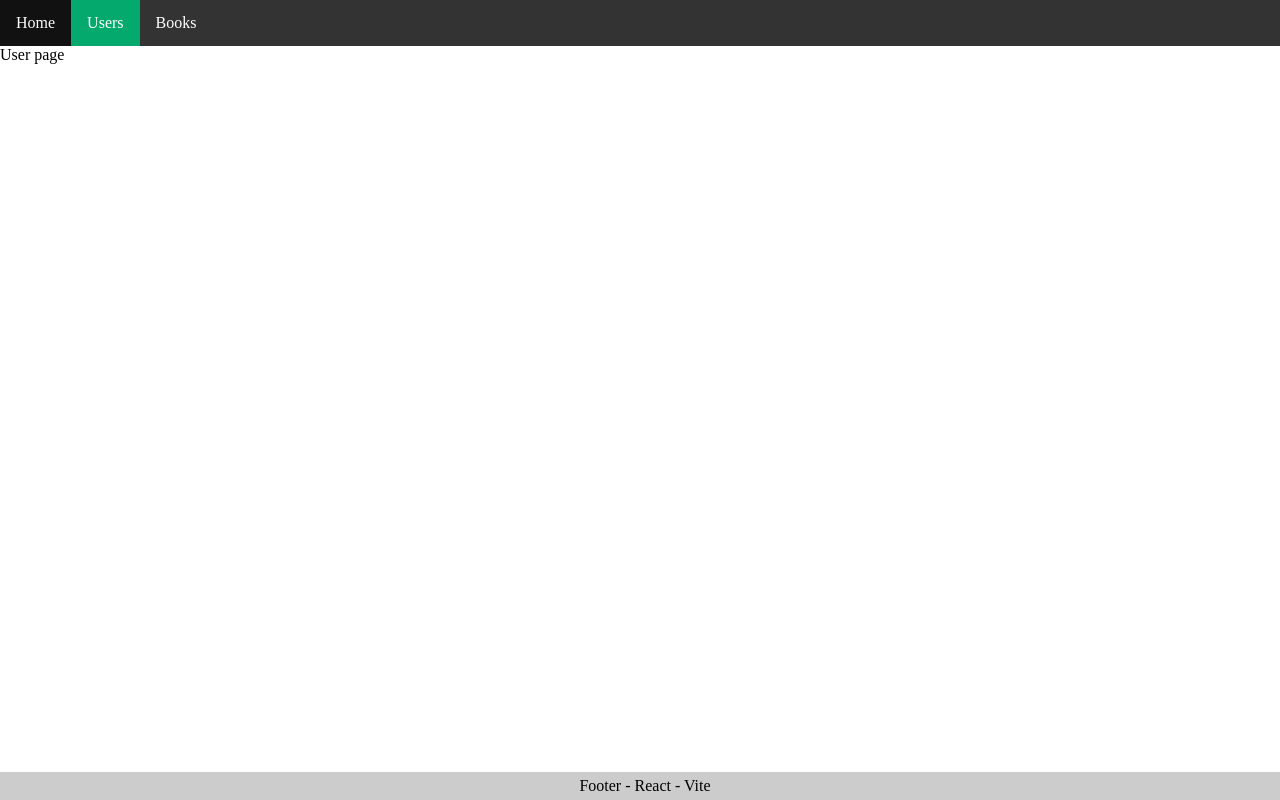
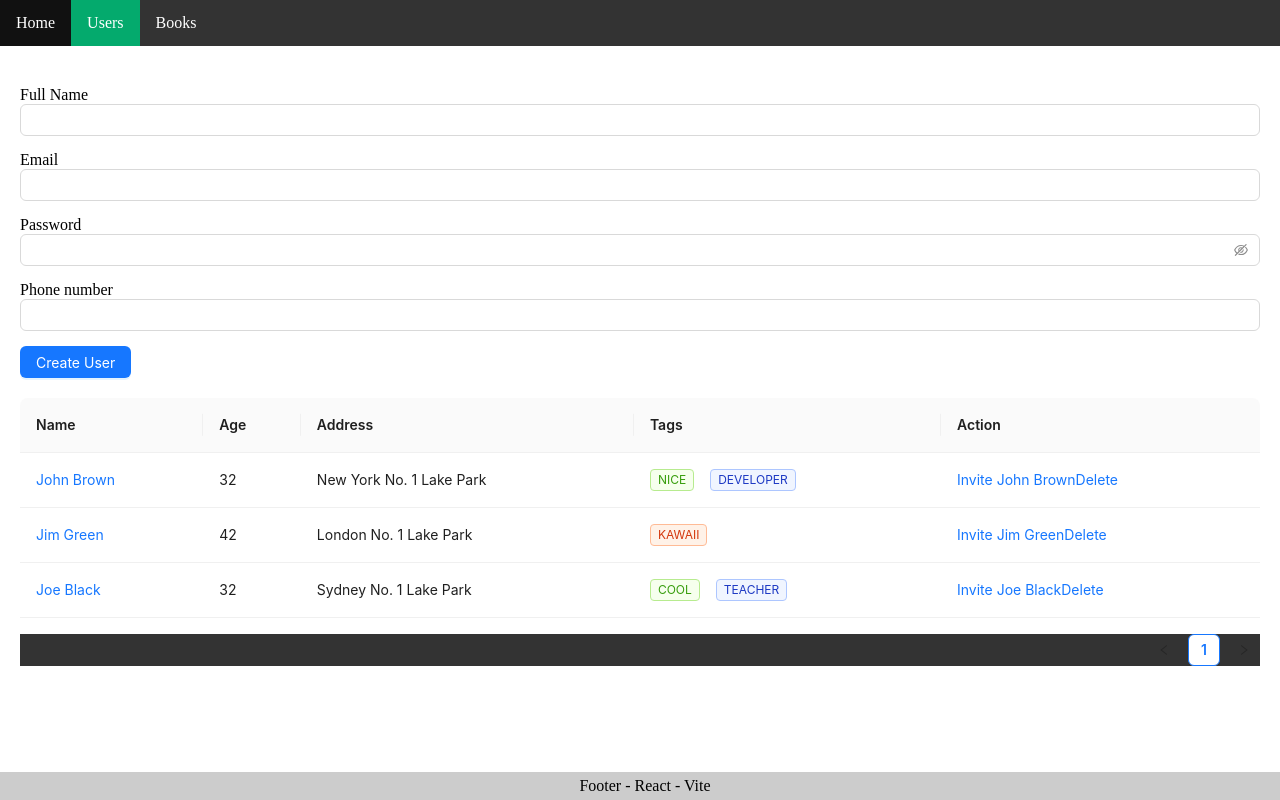
Before and after one commit to NguyenHuan2308/react-vite, a React (Vite) app: page /users in a window 1280 px wide. Built offline with nearby package versions, Linux system fonts and the light colour scheme.

Commit message:
video 67

```diff
--- a/package.json
+++ b/package.json
@@ -15,14 +15,17 @@
     "preview": "vite preview"
   },
   "dependencies": {
+    "@ant-design/icons": "5.3.7",
+    "antd": "5.18.1",
     "react": "18.3.1",
     "react-dom": "18.3.1",
     "react-router-dom": "6.23.1"
   },
   "devDependencies": {
+    "@swc/core-win32-x64-msvc": "^1.15.41",
     "@types/react": "18.3.3",
     "@types/react-dom": "18.3.0",
-    "@vitejs/plugin-react-swc": "3.7.0",
+    "@vitejs/plugin-react": "^4.7.0",
     "eslint": "8.57.0",
     "eslint-plugin-react": "7.34.2",
     "eslint-plugin-react-hooks": "4.6.2",
--- /dev/null
+++ b/src/components/user/user.form.jsx
@@ -0,0 +1,61 @@
+import { Button, Input } from "antd";
+import { useState } from "react";
+
+const UserForm = () => {
+    const [fullName, setFullName] = useState("");
+    const [email, setEmail] = useState("");
+    const [password, setPassword] = useState("");
+    const [phone, setPhone] = useState("");
+
+    const handleClickBtn = () => {
+        console.log(">>>>> check state", { fullName, email, password, phone });
+    };
+
+    return (
+        <div className="user-form" style={{ margin: "20px 0" }}>
+            <div
+                style={{
+                    display: "flex",
+                    gap: "15px",
+                    flexDirection: "column",
+                }}
+            >
+                <div>
+                    <span>Full Name</span>
+                    <Input
+                        value={fullName}
+                        onChange={(e) => setFullName(e.target.value)}
+                    />
+                </div>
+                <div>
+                    <span>Email</span>
+                    <Input
+                        value={email}
+                        onChange={(e) => setEmail(e.target.value)}
+                    />
+                </div>
+                <div>
+                    <span>Password</span>
+                    <Input.Password
+                        value={password}
+                        onChange={(e) => setPassword(e.target.value)}
+                    />
+                </div>
+                <div>
+                    <span>Phone number</span>
+                    <Input
+                        value={phone}
+                        onChange={(e) => setPhone(e.target.value)}
+                    />
+                </div>
+                <div>
+                    <Button type="primary" onClick={() => handleClickBtn()}>
+                        Create User
+                    </Button>
+                </div>
+            </div>
+        </div>
+    );
+};
+
+export default UserForm;
--- /dev/null
+++ b/src/components/user/user.table.jsx
@@ -0,0 +1,81 @@
+import { Flex, Space, Table, Tag } from "antd";
+
+const UserTable = () => {
+    const columns = [
+        {
+            title: "Name",
+            dataIndex: "name",
+            key: "name",
+            render: (text) => <a>{text}</a>,
+        },
+        {
+            title: "Age",
+            dataIndex: "age",
+            key: "age",
+        },
+        {
+            title: "Address",
+            dataIndex: "address",
+            key: "address",
+        },
+        {
+            title: "Tags",
+            key: "tags",
+            dataIndex: "tags",
+            render: (_, { tags }) => (
+                <Flex gap="small" align="center" wrap>
+                    {tags.map((tag) => {
+                        let color = tag.length > 5 ? "geekblue" : "green";
+                        if (tag === "kawaii") {
+                            color = "volcano";
+                        }
+                        return (
+                            <Tag color={color} key={tag}>
+                                {tag.toUpperCase()}
+                            </Tag>
+                        );
+                    })}
+                </Flex>
+            ),
+        },
+        {
+            title: "Action",
+            key: "action",
+            render: (_, record) => (
+                <Space size="medium">
+                    <a>Invite {record.name}</a>
+                    <a>Delete</a>
+                </Space>
+            ),
+        },
+    ];
+    const data = [
+        {
+            key: "1",
+            name: "John Brown",
+            age: 32,
+            address: "New York No. 1 Lake Park",
+            tags: ["nice", "developer"],
+        },
+        {
+            key: "2",
+            name: "Jim Green",
+            age: 42,
+            address: "London No. 1 Lake Park",
+            tags: ["kawaii"],
+        },
+        {
+            key: "3",
+            name: "Joe Black",
+            age: 32,
+            address: "Sydney No. 1 Lake Park",
+            tags: ["cool", "teacher"],
+        },
+    ];
+
+    return (
+        <Table columns={columns} dataSource={data} />
+    );
+};
+
+export default UserTable;
--- a/src/pages/user.jsx
+++ b/src/pages/user.jsx
@@ -1,8 +1,13 @@
+import UserForm from "../components/user/user.form";
+import UserTable from "../components/user/user.table";
 
 const UserPage = () => {
     return (
-        <div>User page</div>
+        <div style={{padding:"20px"}}>
+            <UserForm />
+            <UserTable />
+        </div>
     );
-}
+};
 
 export default UserPage;
--- a/vite.config.js
+++ b/vite.config.js
@@ -1,5 +1,5 @@
 import { defineConfig } from 'vite'
-import react from '@vitejs/plugin-react-swc'
+import react from '@vitejs/plugin-react'
 import dns from 'dns'
 // https://vitejs.dev/config/server-options.html#server-options
 dns.setDefaultResultOrder('verbatim')
```
Also changed, not shown: 1 other file (tests, documents, lock files or other folders).
